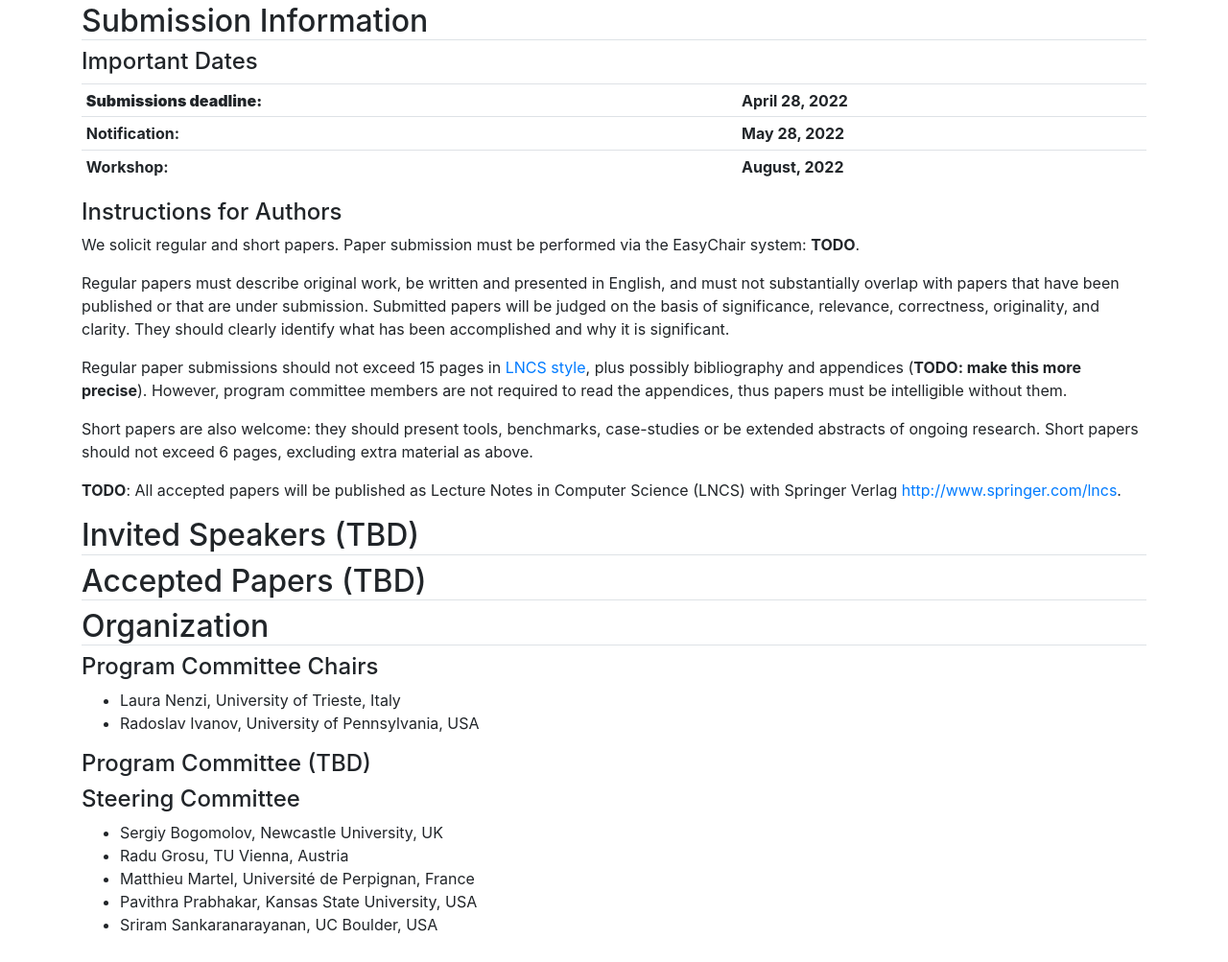
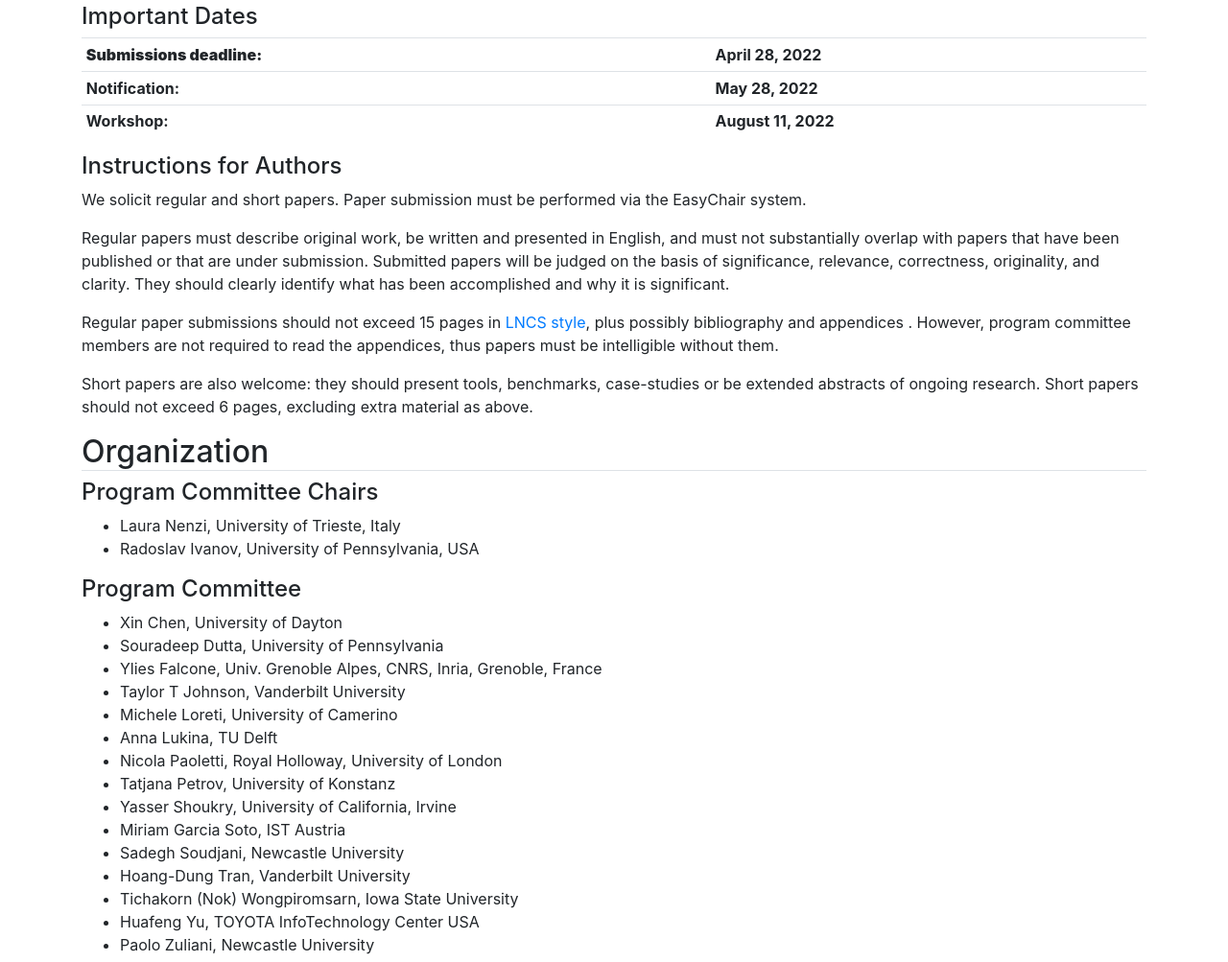
Before and after one commit to nsv22/nsv22.github.io, a plain HTML site: page index.html in a window 1280 px wide. Shown: the part 1177-2180 px from the top of the page at 96% size. Drawn offline with nearby package versions, Linux system fonts and the light colour scheme.

Commit message:
Added pc

```diff
--- a/index.html
+++ b/index.html
@@ -81,9 +81,10 @@
     </div>
     </div>
 
+    <!--
     <div class="container" id="program">
       <h2 class="border-bottom">Program (TBD)</h2>
-    </div>
+    </div>-->
 
     <div class="container" id="submission">
       <h2 class="border-bottom">Scope</h2>
@@ -163,7 +164,7 @@
               </tr>-->
               <tr>
 		<th scope="row">Workshop:</th>
-		<td> <b>August, 2022</b> </td>
+		<td> <b>August 11, 2022</b> </td>
               </tr>
             </tbody>
           </table>
@@ -173,7 +174,7 @@
         <div class="col">
           <h4>Instructions for Authors</h4>
           <p>We solicit regular and short papers.  Paper submission must
-            be performed via the EasyChair system: <b>TODO</b>.</p>
+            be performed via the EasyChair system<!--<b>TODO</b>-->.</p>
 
           <p>Regular papers must describe original work, be written
             and presented in English, and must not substantially
@@ -186,27 +187,29 @@
           <p>Regular paper submissions should not exceed 15 pages
             in <a href="https://www.springer.com/us/computer-science/lncs/conference-proceedings-guidelines">LNCS
             style</a>, plus possibly bibliography and appendices
-            (<b>TODO: make this more precise</b>). However, program
-            committee members are not required to read the appendices,
-            thus papers must be intelligible without them.</p>
+            <!--(<b>TODO: make this more precise</b>)-->. However,
+            program committee members are not required to read the
+            appendices, thus papers must be intelligible without
+            them.</p>
 
 	  <p>Short papers are also welcome: they should present tools,
             benchmarks, case-studies or be extended abstracts of
             ongoing research. Short papers should not exceed 6 pages,
             excluding extra material as above.</p>
 
-	  <p><b>TODO</b>: All accepted papers will be published as
+	  <!--<p><b>TODO</b>: All accepted papers will be published as
 	    Lecture Notes in Computer Science (LNCS) with Springer
-	    Verlag <a href="http://www.springer.com/lncs">http://www.springer.com/lncs</a>.
+	    Verlag <a href="http://www.springer.com/lncs">http://www.springer.com/lncs</a>.-->
         </div>
       </div>
     </div>
+    <!--
     <div class="container" id="invited">
       <h2 class="border-bottom">Invited Speakers (TBD)</h2>
     </div>
     <div class="container" id="accepted">
       <h2 class="border-bottom">Accepted Papers (TBD)</h2>
-    </div>
+    </div>-->
 
     <div class="container" id="organization">
       <h2 class="border-bottom">Organization</h2>
@@ -221,7 +224,24 @@
       </div>
       <div class="row" id="pc">
         <div class="col">
-        <h4>Program Committee (TBD)</h4>
+          <h4>Program Committee</h4>
+	  <ul>
+	    <li>Xin Chen, University of Dayton</li>
+	    <li>Souradeep Dutta, University of Pennsylvania</li>
+	    <li>Ylies Falcone, Univ. Grenoble Alpes, CNRS, Inria, Grenoble, France</li>
+	    <li>Taylor T Johnson, Vanderbilt University</li>
+	    <li>Michele Loreti, University of Camerino</li>
+	    <li>Anna Lukina, TU Delft</li>
+	    <li>Nicola Paoletti, Royal Holloway, University of London</li>
+	    <li>Tatjana Petrov, University of Konstanz</li>
+	    <li>Yasser Shoukry, University of California, Irvine</li>
+	    <li>Miriam Garcia Soto, IST Austria</li>
+	    <li>Sadegh Soudjani, Newcastle University</li>
+	    <li>Hoang-Dung Tran, Vanderbilt University</li>
+	    <li>Tichakorn (Nok) Wongpiromsarn, Iowa State University </li>
+	    <li>Huafeng Yu, TOYOTA InfoTechnology Center USA</li>
+            <li>Paolo Zuliani, Newcastle University </li>
+	  </ul>
         </div>
       </div>
       <div class="row" id="steering">
```
Lines whose indentation alone changed are shown as unchanged.
